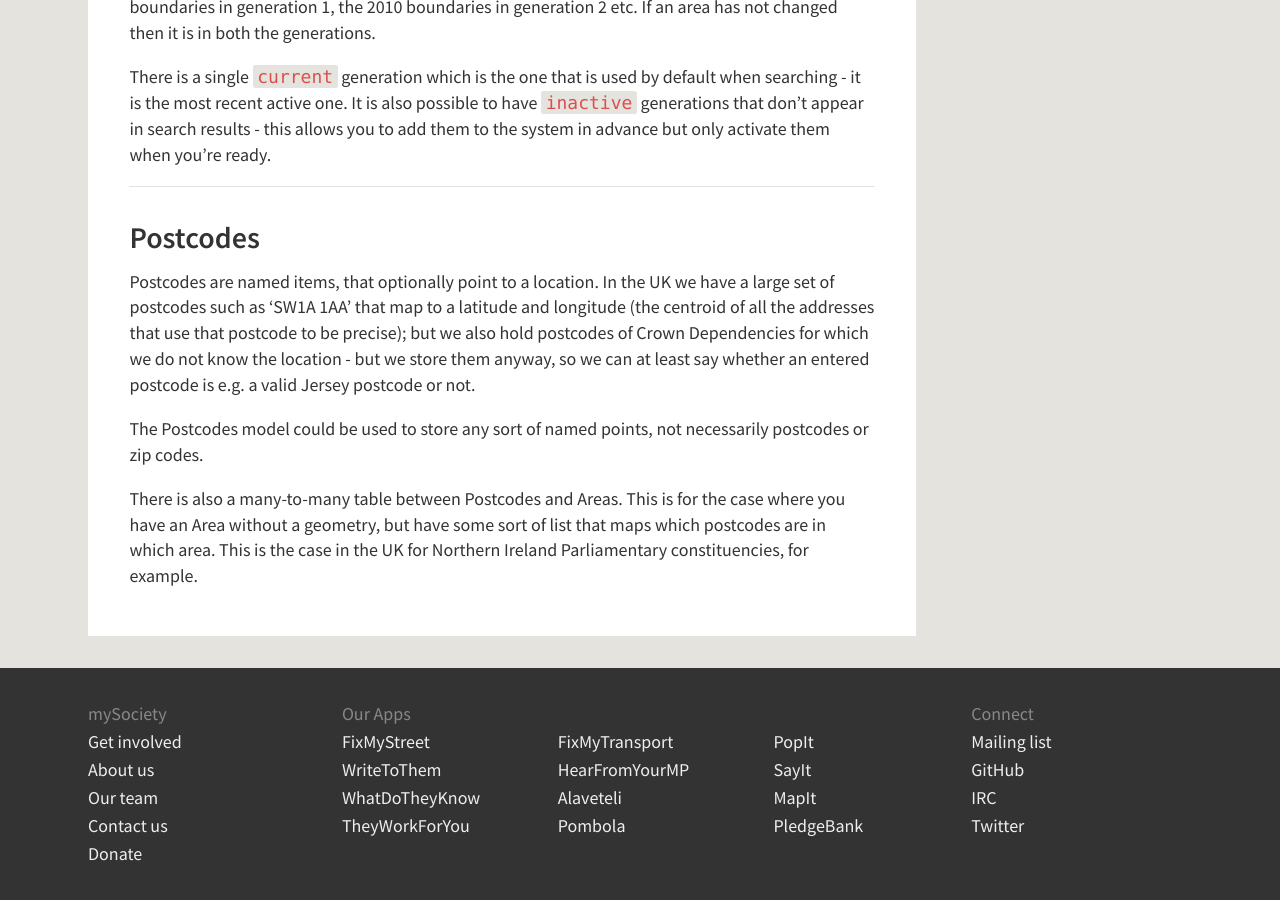
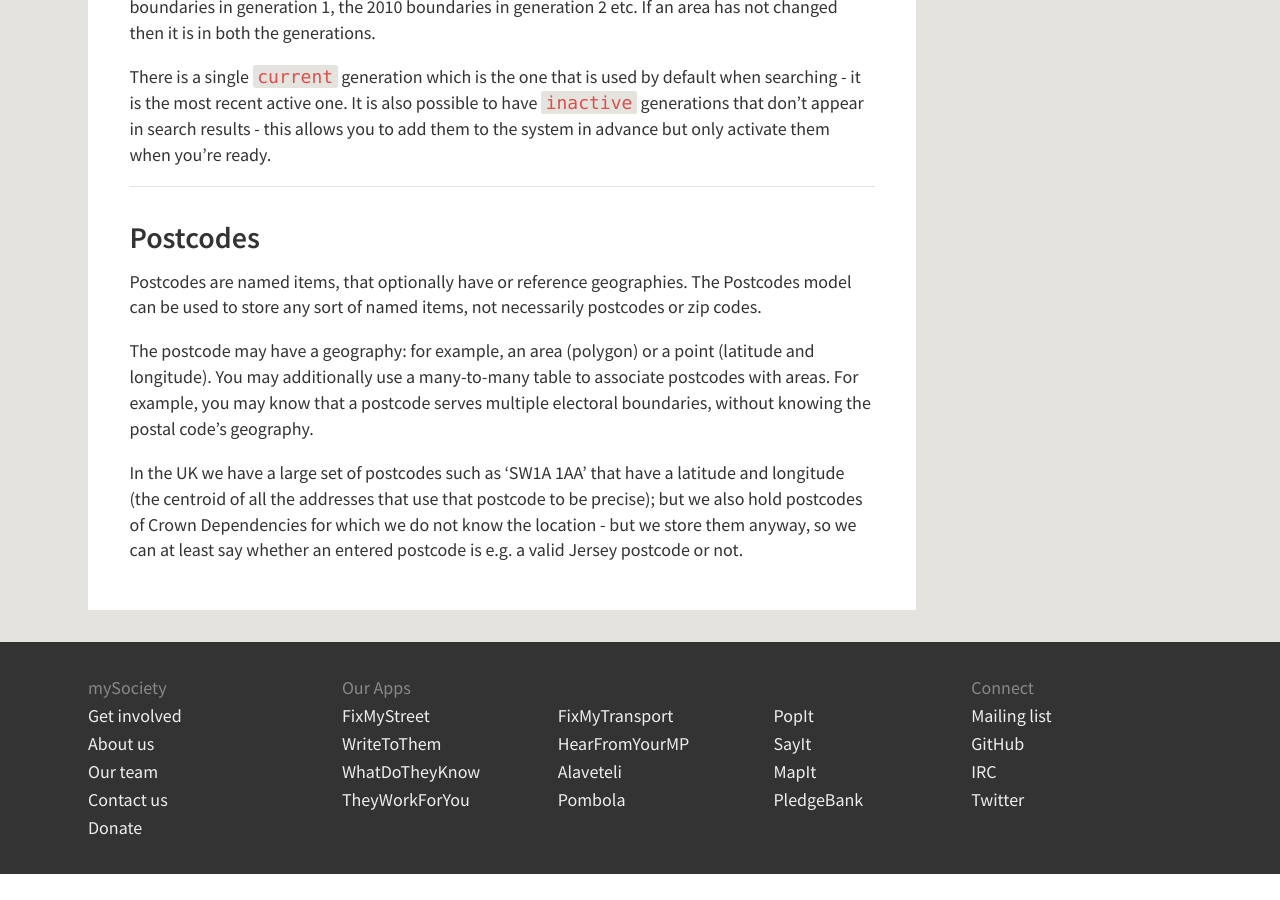
Before and after one commit to mysociety/mapit, a Jekyll site: the page built from how-data-is-stored.md, in a window 1280 px wide and 900 px high, scrolled down 1878 px. Built offline with Jekyll 4.4.1, drawn with Linux system fonts in a browser that asks for light colours; after the commit the page ends 2752 px from its top, so only the background shows below that.

Commit message:
Clarify postcodes documentation

```diff
--- a/how-data-is-stored.md
+++ b/how-data-is-stored.md
@@ -94,18 +94,17 @@
 Postcodes
 ---------
 
-Postcodes are named items, that optionally point to a location. In the UK we have
-a large set of postcodes such as 'SW1A 1AA' that map to a latitude and longitude
-(the centroid of all the addresses that use that postcode to be precise); but we
-also hold postcodes of Crown Dependencies for which we do not know the location -
-but we store them anyway, so we can at least say whether an entered postcode is
-e.g. a valid Jersey postcode or not.
+Postcodes are named items, that optionally have or reference geographies. The
+Postcodes model can be used to store any sort of named items, not necessarily
+postcodes or zip codes.
 
-The Postcodes model could be used to store any sort of named points, not
-necessarily postcodes or zip codes.
+The postcode may have a geography: for example, an area (polygon) or a point
+(latitude and longitude). You may additionally use a many-to-many table to
+associate postcodes with areas. For example, you may know that a postcode serves
+multiple electoral boundaries, without knowing the postal code's geography.
 
-
-There is also a many-to-many table between Postcodes and Areas. This is for the
-case where you have an Area without a geometry, but have some sort of list that
-maps which postcodes are in which area. This is the case in the UK for Northern
-Ireland Parliamentary constituencies, for example.
+In the UK we have a large set of postcodes such as 'SW1A 1AA' that have a
+latitude and longitude (the centroid of all the addresses that use that postcode
+to be precise); but we also hold postcodes of Crown Dependencies for which we do
+not know the location - but we store them anyway, so we can at least say whether
+an entered postcode is e.g. a valid Jersey postcode or not.
```
